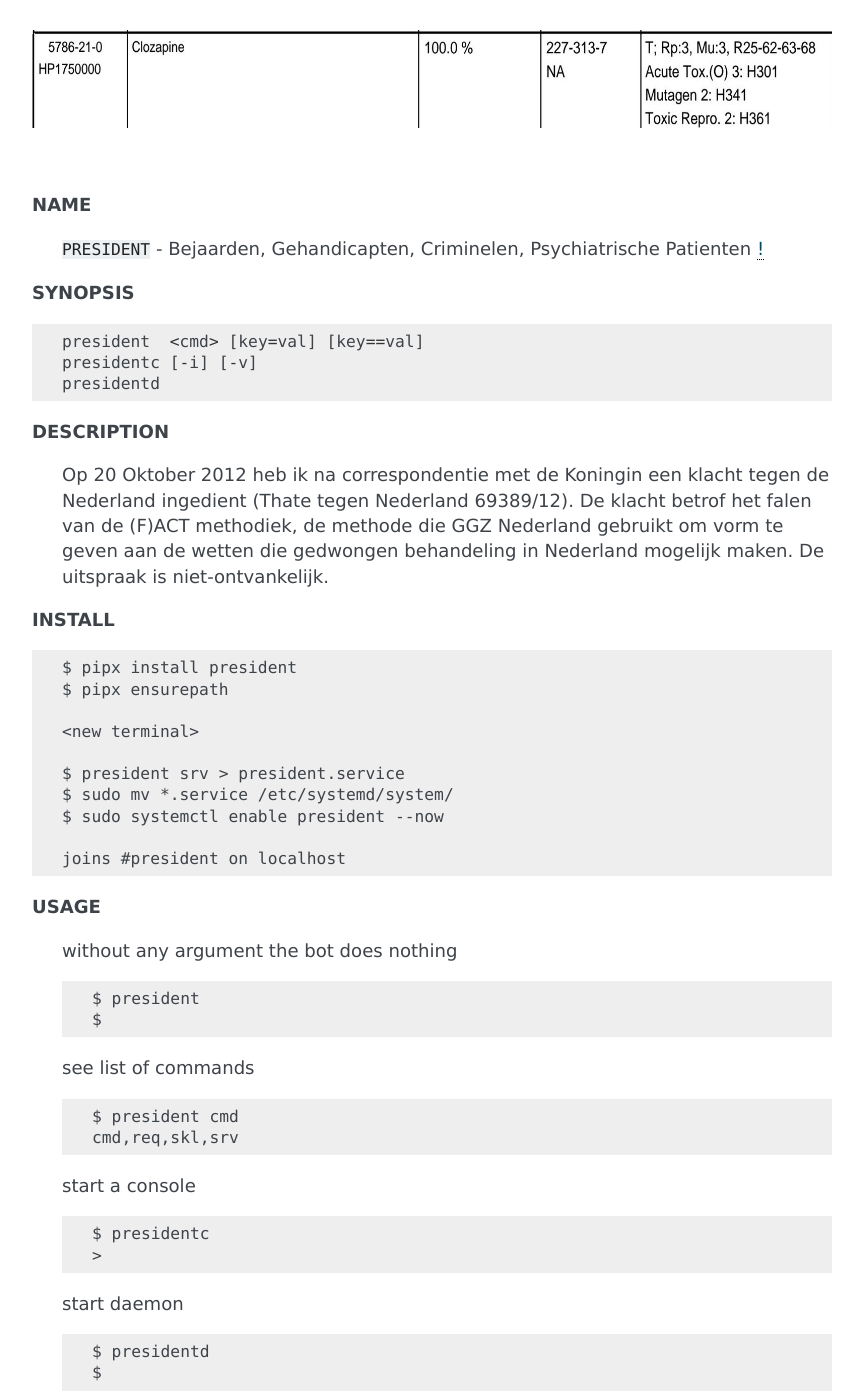
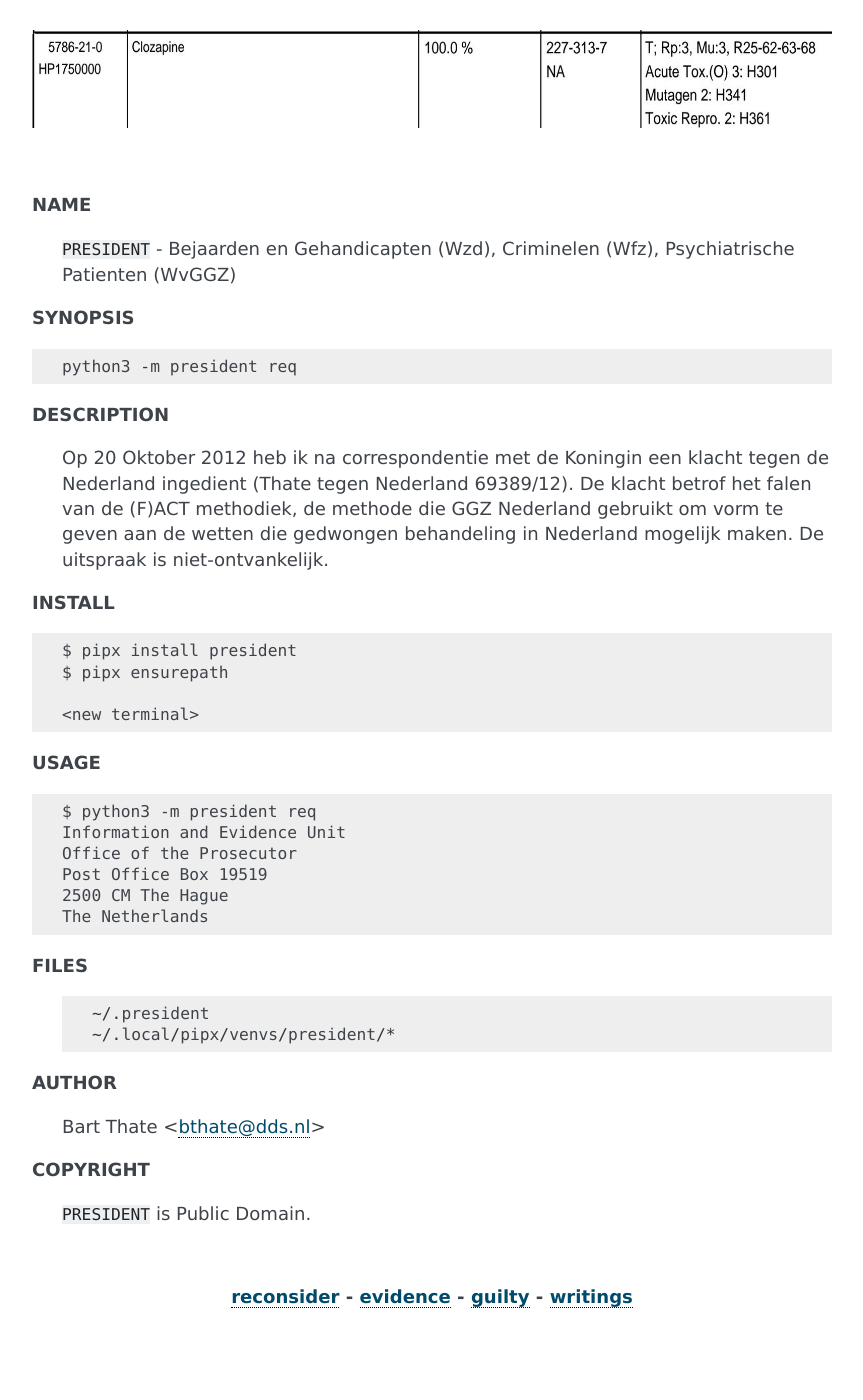
Before and after one commit to bthate/president, a Sphinx documentation site: the page built from docs/manual.rst, in a window 1280 px wide and 1400 px high. Shown: the whole window, without its empty margins (168-1031 px from the left). Built offline with Sphinx 7.4.7, drawn with Linux system fonts in a browser that asks for light colours; some of the changed text lies outside the part shown.

Commit message:
update docs

```diff
--- a/docs/conf.py
+++ b/docs/conf.py
@@ -3,11 +3,11 @@
 #
 
 
-"Elderly, Handicapped, Criminals, Wicked"
+"Bejaarden en Gehandicapten (Wzd), Criminelen (Wzd), Psychiatrische Patienten (WvGGZ)"
 
 
 __name__ = "president"
-__version__ = "121"
+__version__ = "131"
 
 
 import doctest
@@ -61,7 +61,7 @@
 # -- Options for HTML output -------------------------------------------------
 
 
-html_title = "Prosecutor. Court. Reconsider OTP-CR-117/19."
+html_title = "Bejaarden en Gehandicapten (Wzd), Criminelen (Wfz), Psychiatrische Patienten (WvGGZ)"
 html_style = 'president.css'
 html_static_path = ["_static"]
 html_css_files = ["president.css",]
--- a/docs/manual.rst
+++ b/docs/manual.rst
@@ -9,16 +9,14 @@
 
 **NAME**
 
-    ``PRESIDENT`` - Bejaarden, Gehandicapten, Criminelen, Psychiatrische Patienten `! <source.html>`_
+    ``PRESIDENT`` - Bejaarden en Gehandicapten (Wzd),  Criminelen (Wfz), Psychiatrische Patienten (WvGGZ)
 
 
 **SYNOPSIS**
 
 ::
 
-    president  <cmd> [key=val] [key==val]
-    presidentc [-i] [-v]
-    presidentd
+    python3 -m president req
 
 
 **DESCRIPTION**
@@ -37,99 +35,17 @@
 
     <new terminal>
 
-    $ president srv > president.service
-    $ sudo mv *.service /etc/systemd/system/
-    $ sudo systemctl enable president --now
-
-    joins #president on localhost
-
 
 **USAGE**
 
-    without any argument the bot does nothing
+::
 
-    ::
-
-        $ president
-        $
-
-    see list of commands
-
-    ::
-
-        $ president cmd
-        cmd,req,skl,srv
-
-
-    start a console
-
-    ::
-
-        $ presidentc
-        >
-
-    start daemon
-
-    ::
-
-        $ presidentd
-        $
-
-
-    show request to the prosecutor
-
-    ::
-
-        $ president req
-        Information and Evidence Unit
-        Office of the Prosecutor
-        Post Office Box 19519
-        2500 CM The Hague
-        The Netherlands
-
-
-**CONFIGURATION**
-
-    irc
-
-    ::
-
-        $ president cfg server=<server>
-        $ president cfg channel=<channel>
-        $ president cfg nick=<nick>
-
-    sasl
-
-    ::
-
-        $ president pwd <nsvnick> <nspass>
-        $ president cfg password=<frompwd>
-
-    rss
-
-    ::
-
-        $ president rss <url>
-        $ president dpl <url> <item1,item2>
-        $ president rem <url>
-        $ president nme <url> <name>
-
-
-**COMMANDS**
-
-    ::
-
-        cfg - irc configuration
-        cmd - commands
-        mre - displays cached output
-        pwd - sasl nickserv name/pass
-        req - reconsider
-
-
-**SOURCE**
-
-
-    source is :ref:`here <source>`
+    $ python3 -m president req
+    Information and Evidence Unit
+    Office of the Prosecutor
+    Post Office Box 19519
+    2500 CM The Hague
+    The Netherlands
 
 
 **FILES**
@@ -137,9 +53,6 @@
     ::
 
         ~/.president
-        ~/.local/bin/president
-        ~/.local/bin/presidentc
-        ~/.local/bin/presidentd
         ~/.local/pipx/venvs/president/*
 
 
```
Also changed, not shown: docs/index.rst (+0 -13 lines), docs/source.rst (deleted, +0 -71 lines), pyproject.toml (+17 -6 lines), docs/kamer.png (added).
